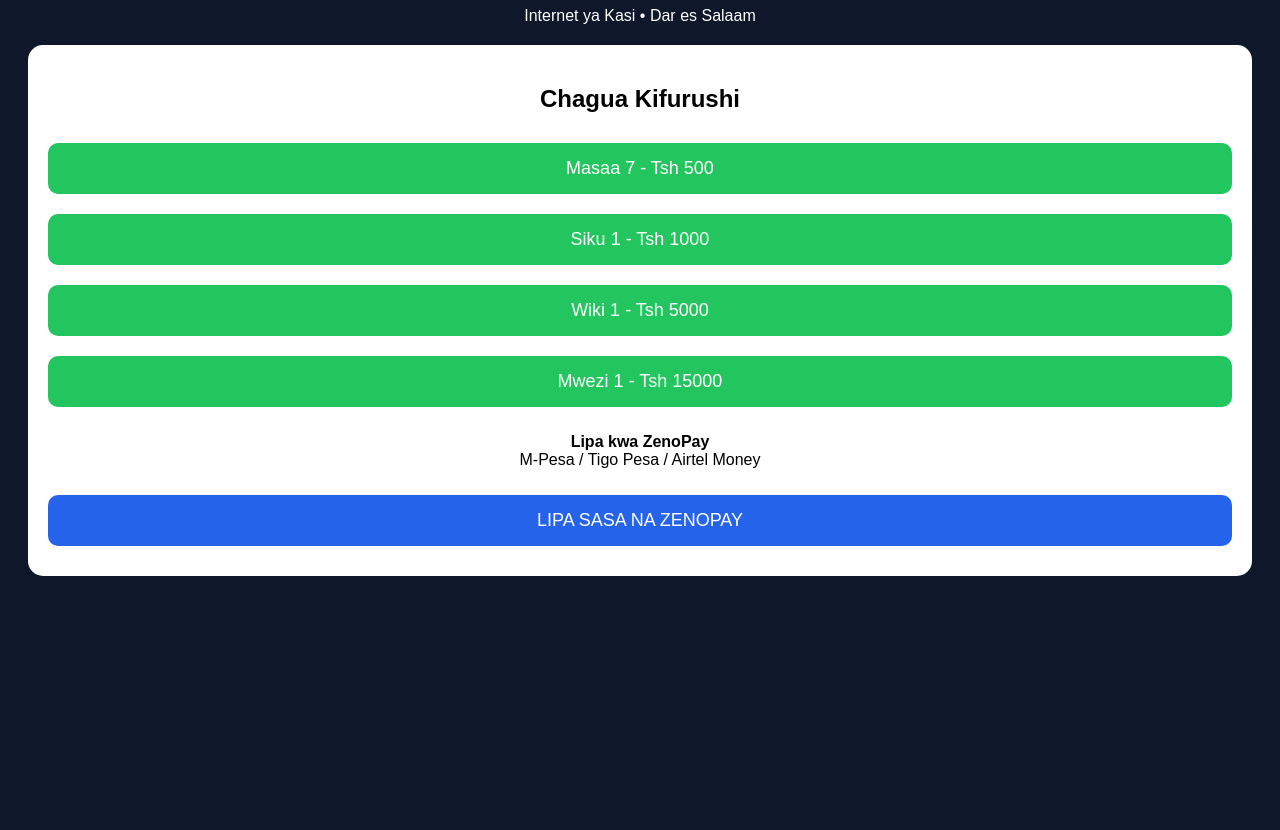
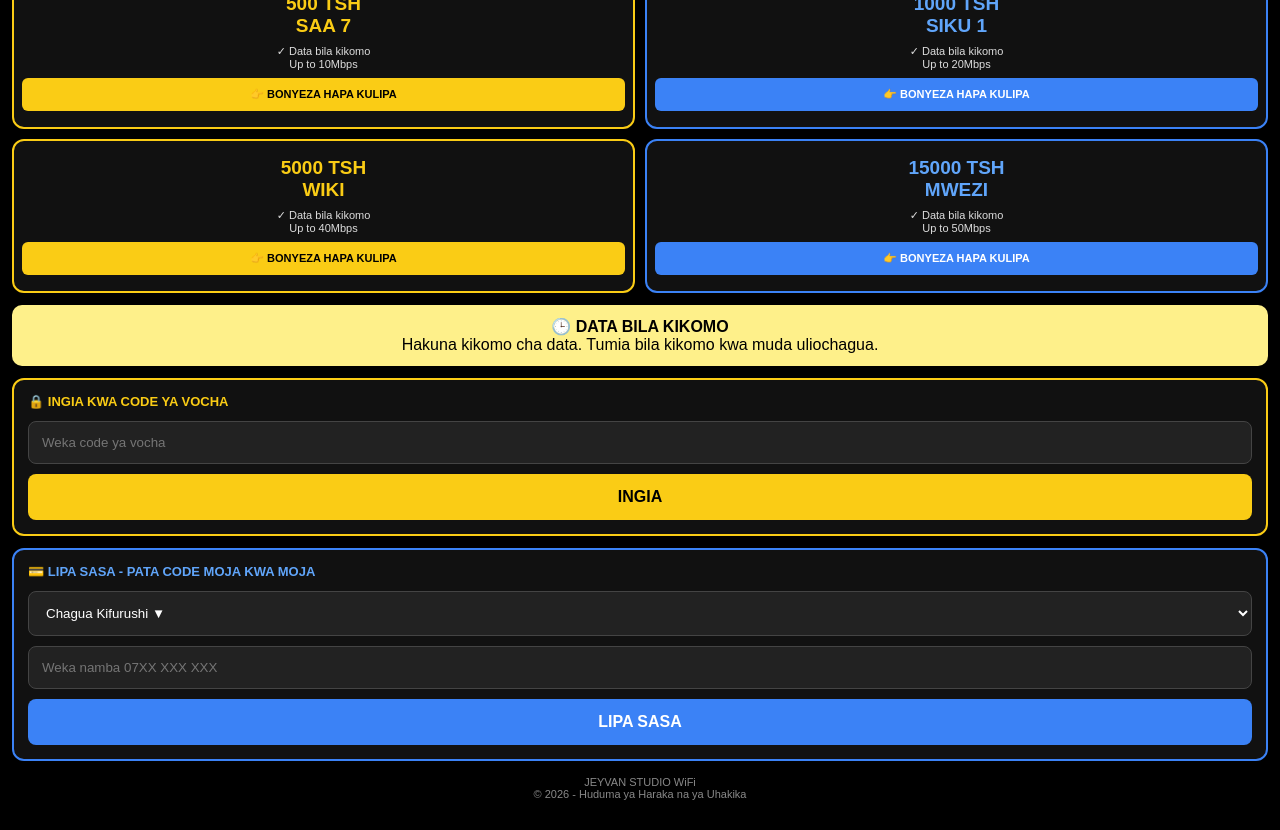
Before and after one commit to jeyvanstudio-sys/Jeyvan-wifi, a plain HTML site: page index.html in a window 1280 px wide. Shown: the part 101-931 px from the top of the page. Before the commit the page ends 800 px from the top, so only its background shows below. Drawn offline with Linux system fonts and the light colour scheme.

Commit message:
Update index.html

```diff
--- a/index.html
+++ b/index.html
@@ -1,25 +1,63 @@
 <!DOCTYPE html>
-<html>
+<html lang="sw">
 <head>
-<meta name="viewport" content="width=device-width, initial-scale=1">
-<title>Jeyvan WiFi</title>
+<meta charset="UTF-8">
+<meta name="viewport" content="width=device-width, initial-scale=1.0">
+<title>Sign in to WAVLINK-AX_Jeyvan</title>
 <style>
-body{font-family:Arial;text-align:center;background:#0f172a;color:white;padding:20px}
-.box{background:white;color:black;border-radius:15px;padding:20px;margin-top:20px}
-button{background:#22c55e;color:white;border:none;padding:15px 25px;border-radius:10px;font-size:18px;width:100%;margin:10px 0}
+*{margin:0;padding:0;box-sizing:border-box;font-family:Arial,sans-serif}
+body{background:#000;color:#fff;padding:12px;padding-bottom:30px}
+.top{text-align:center;padding:10px 0 5px;color:#aaa}
+.top b{color:#fff;font-size:16px}
+.grid{display:grid;grid-template-columns:1fr 1fr;gap:10px;margin:12px 0}
+.card{border:2px solid #facc15;border-radius:12px;padding:16px 8px;text-align:center;background:#111}
+.card.blue{border-color:#3b82f6}
+.card h2{font-size:19px;color:#facc15}
+.card.blue h2{color:#60a5fa}
+.card p{font-size:11px;color:#ddd;margin:8px 0}
+.btn{display:block;background:#facc15;color:#000;font-weight:900;font-size:11px;padding:10px 4px;border-radius:6px;text-decoration:none;margin-top:8px}
+.blue .btn{background:#3b82f6;color:#fff}
+.yellow-box{background:#fef08a;color:#000;border-radius:10px;padding:12px;text-align:center;margin:12px 0}
+.box{border:2px solid #facc15;border-radius:12px;padding:14px;margin:12px 0;background:#111}
+.box.blue{border-color:#3b82f6}
+.box h3{font-size:13px;color:#facc15;margin-bottom:12px}
+.box.blue h3{color:#60a5fa}
+input,select{width:100%;padding:13px;border-radius:8px;border:1px solid #444;background:#222;color:#fff;margin-bottom:10px}
+.btn-big{display:block;text-align:center;background:#facc15;color:#000;font-weight:900;padding:14px;border-radius:8px;text-decoration:none}
+.box.blue .btn-big{background:#3b82f6;color:#fff}
+.footer{text-align:center;color:#888;font-size:11px;margin-top:15px}
 </style>
 </head>
 <body>
-<h1>JEYVAN WIFI</h1>
-<p>Internet ya Kasi • Dar es Salaam</p>
-<div class="box">
-<h2>Chagua Kifurushi</h2>
-<button>Masaa 7 - Tsh 500</button>
-<button>Siku 1 - Tsh 1000</button>
-<button>Wiki 1 - Tsh 5000</button>
-<button>Mwezi 1 - Tsh 15000</button>
-<p><b>Lipa kwa ZenoPay</b><br>M-Pesa / Tigo Pesa / Airtel Money</p>
-<button style="background:#2563eb">LIPA SASA NA ZENOPAY</button>
+<div class="top"><b>📶 JEYVAN STUDIO</b><br>WiFi ya Haraka</div>
+<div class="grid">
+<a href="https://wa.me/255689211924?text=Habari%20JEYVAN!%20Nataka%20SAA%207" style="text-decoration:none"><div class="card"><h2>500 TSH<br>SAA 7</h2><p>✓ Data bila kikomo<br>Up to 10Mbps</p><span class="btn">👉 BONYEZA HAPA KULIPA</span></div></a>
+<a href="https://wa.me/255689211924?text=Habari%20JEYVAN!%20Nataka%20SIKU%201" style="text-decoration:none"><div class="card blue"><h2>1000 TSH<br>SIKU 1</h2><p>✓ Data bila kikomo<br>Up to 20Mbps</p><span class="btn">👉 BONYEZA HAPA KULIPA</span></div></a>
+<a href="https://wa.me/255689211924?text=Habari%20JEYVAN!%20Nataka%20WIKI" style="text-decoration:none"><div class="card"><h2>5000 TSH<br>WIKI</h2><p>✓ Data bila kikomo<br>Up to 40Mbps</p><span class="btn">👉 BONYEZA HAPA KULIPA</span></div></a>
+<a href="https://wa.me/255689211924?text=Habari%20JEYVAN!%20Nataka%20MWEZI" style="text-decoration:none"><div class="card blue"><h2>15000 TSH<br>MWEZI</h2><p>✓ Data bila kikomo<br>Up to 50Mbps</p><span class="btn">👉 BONYEZA HAPA KULIPA</span></div></a>
 </div>
+<div class="yellow-box"><b>🕒 DATA BILA KIKOMO</b><p>Hakuna kikomo cha data. Tumia bila kikomo kwa muda uliochagua.</p></div>
+<div class="box"><h3>🔒 INGIA KWA CODE YA VOCHA</h3><input type="text" placeholder="Weka code ya vocha"><a class="btn-big" href="https://wa.me/255689211924?text=Habari%20JEYVAN!%20Nina%20code">INGIA</a></div>
+<div class="box blue"><h3>💳 LIPA SASA - PATA CODE MOJA KWA MOJA</h3>
+<select id="kifurushi">
+<option value="" selected disabled>Chagua Kifurushi ▼</option>
+<option value="500 TSH - SAA 7">500 TSH - SAA 7</option>
+<option value="1000 TSH - SIKU 1">1000 TSH - SIKU 1</option>
+<option value="5000 TSH - WIKI">5000 TSH - WIKI</option>
+<option value="15000 TSH - MWEZI">15000 TSH - MWEZI</option>
+</select>
+<input id="namba" type="text" placeholder="Weka namba 07XX XXX XXX">
+<a class="btn-big" href="#" onclick="endaWhatsApp();return false;">LIPA SASA</a>
+</div>
+<div class="footer">JEYVAN STUDIO WiFi<br>© 2026 - Huduma ya Haraka na ya Uhakika</div>
+<script>
+function endaWhatsApp(){
+  var k = document.getElementById('kifurushi').value;
+  var n = document.getElementById('namba').value;
+  if(!k){ alert('Tafadhali chagua kifurushi kwanza'); return; }
+  var msg = "Habari JEYVAN! Nataka " + k + ". Namba yangu ni " + n;
+  window.location.href = "https://wa.me/255689211924?text=" + encodeURIComponent(msg);
+}
+</script>
 </body>
 </html>
```
